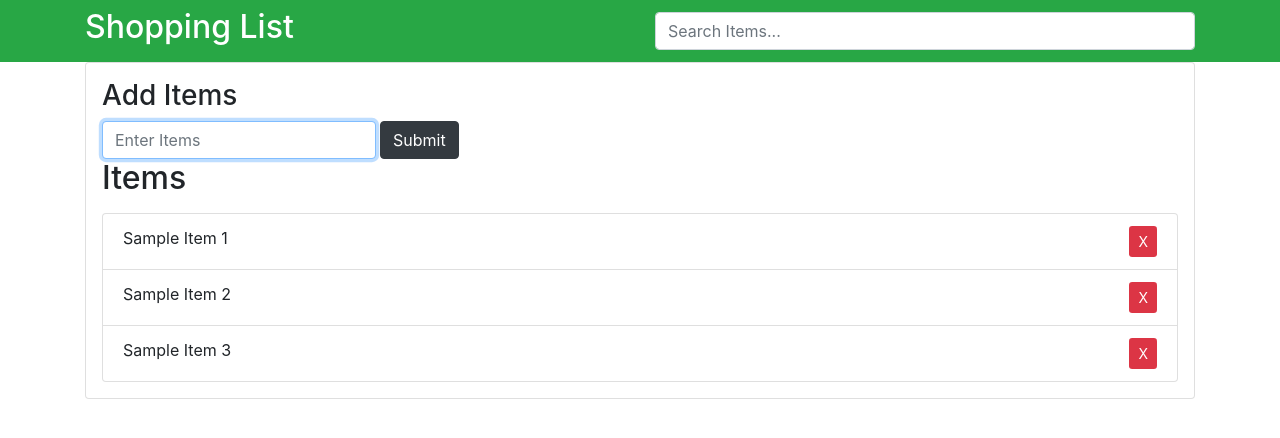
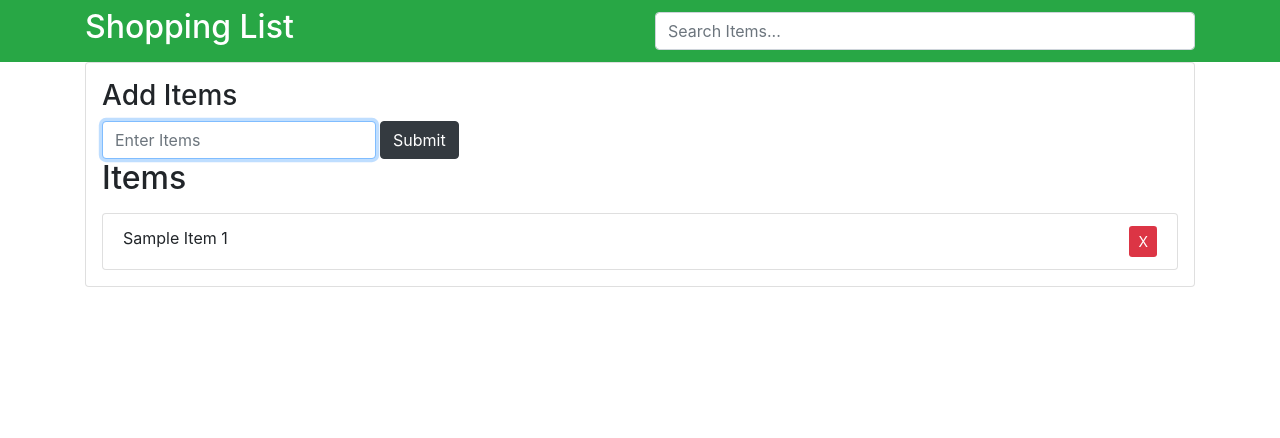
Before and after one commit to afolabiopakunle/shopping-list-with-a-searchbar, a plain HTML site: page index.html in a window 1280 px wide. Drawn offline with Linux system fonts and the light colour scheme.

Commit message:
Update index.html

```diff
--- a/index.html
+++ b/index.html
@@ -42,12 +42,6 @@
                             <li class="list-group-item">Sample Item 1<button
                                     class="btn btn-sm bg-danger text-white float-right delete">X</button>
                             </li>
-                            <li class="list-group-item">Sample Item 2<button
-                                    class="btn btn-sm bg-danger text-white float-right delete">X</button>
-                            </li>
-                            <li class="list-group-item">Sample Item 3<button
-                                    class="btn btn-sm bg-danger text-white float-right delete">X</button>
-                            </li>
                         </ul>
                     </div>
                 </div>
```
